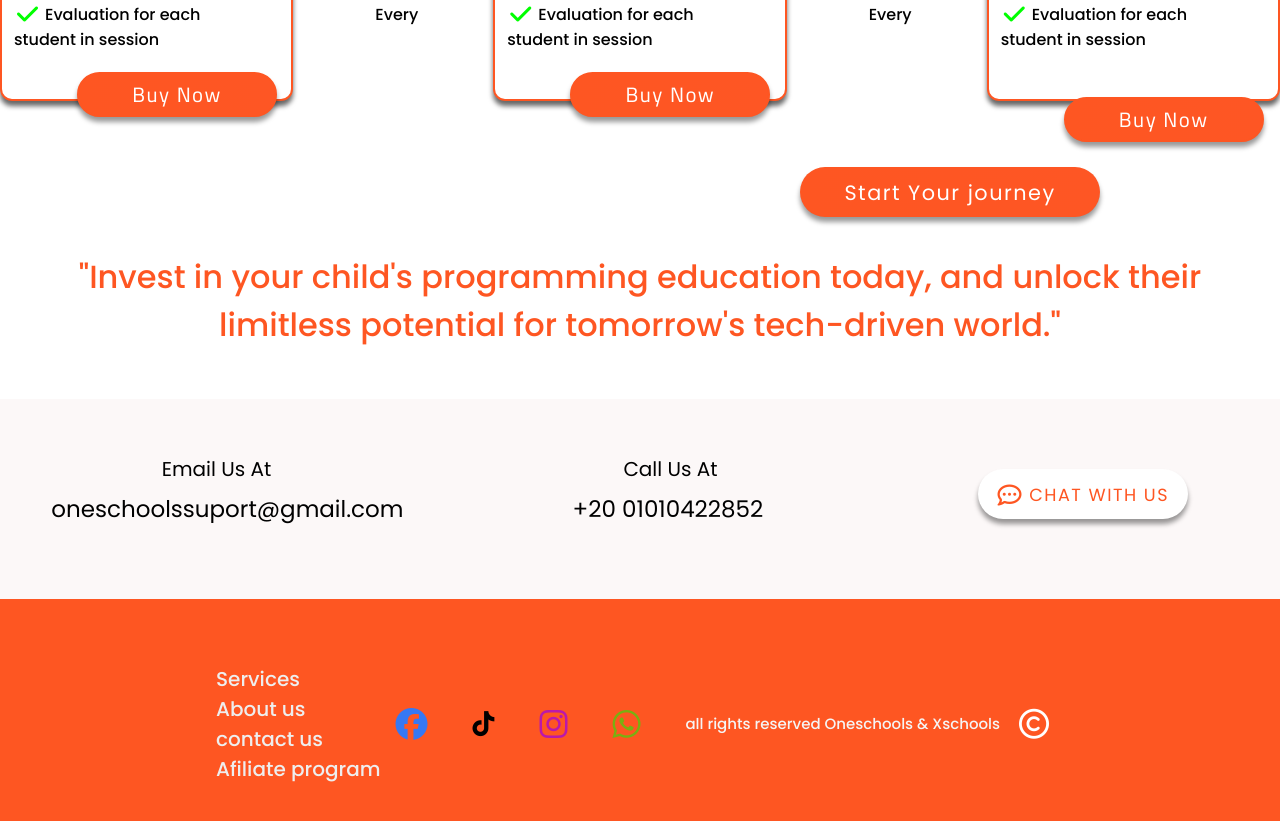
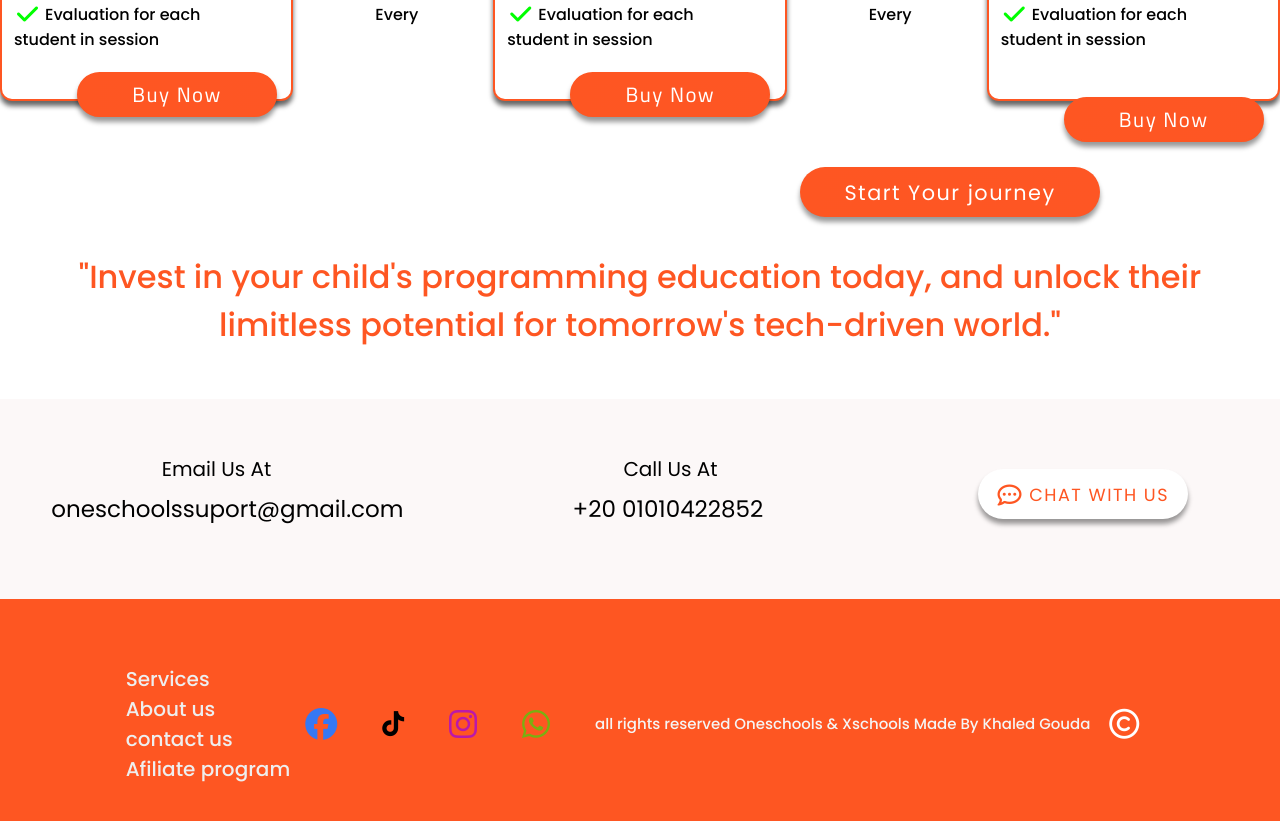
Before and after one commit to TheKhaledGouda/OneSchools, a plain HTML site: page index.html in a window 1280 px wide. Shown: the part 2441-3262 px from the top of the page. Drawn offline with Linux system fonts and the light colour scheme; a web font is replaced by a local one.

Commit message:
Update index.html

```diff
--- a/index.html
+++ b/index.html
@@ -216,7 +216,7 @@
         <li><a href="https://www.instagram.com/oneschools" class="logo"><i class="fa-brands fa-instagram  fa-2xl" style="color: rgb(187, 24, 171);"></i></a></li>
         <li><a href="https://wa.me/2001010422852?text=Hello%2C%20I%20would%20like%20to%20inquire%20about..." class="logo"><i class="fa-brands fa-whatsapp fa-2xl" style="color: #79b011;"></i></a></li>
         <li><a href="https://127.0.0.1:5500"><img src="/login/vtp__1_-removebg-preview.png" alt="" width="60px" class="logo"></a></li>
-        <span style="color: #f5f5f5;" class="ll">all rights reserved Oneschools & Xschools <i class="fa-regular fa-copyright fa-2xl" style="color: #ffffff;"></i></span>
+        <span style="color: #f5f5f5;" class="ll">all rights reserved Oneschools & Xschools Made By Khaled Gouda <i class="fa-regular fa-copyright fa-2xl" style="color: #ffffff;"></i></span>
     </ul>
 
 </footer>
```
